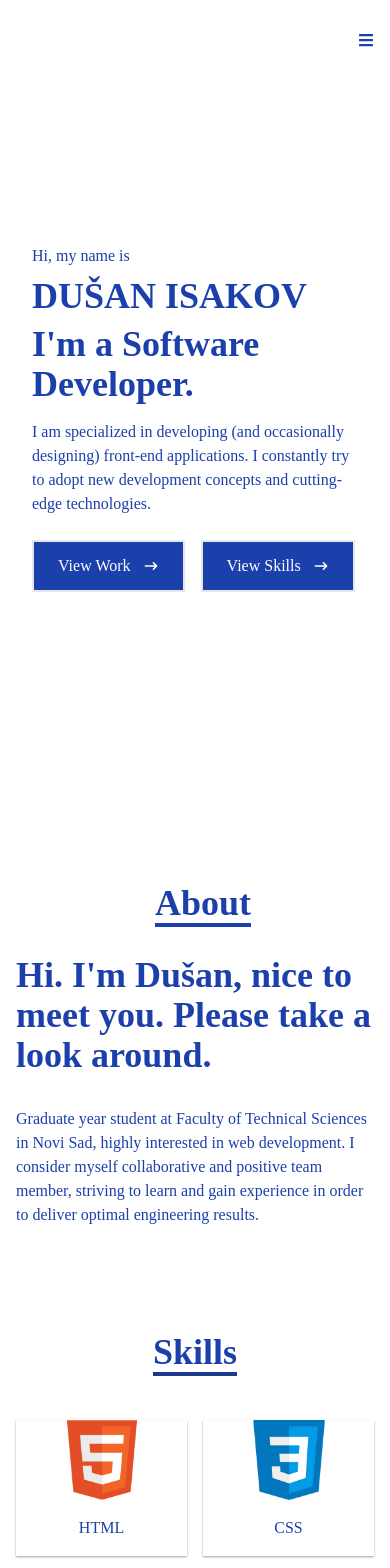
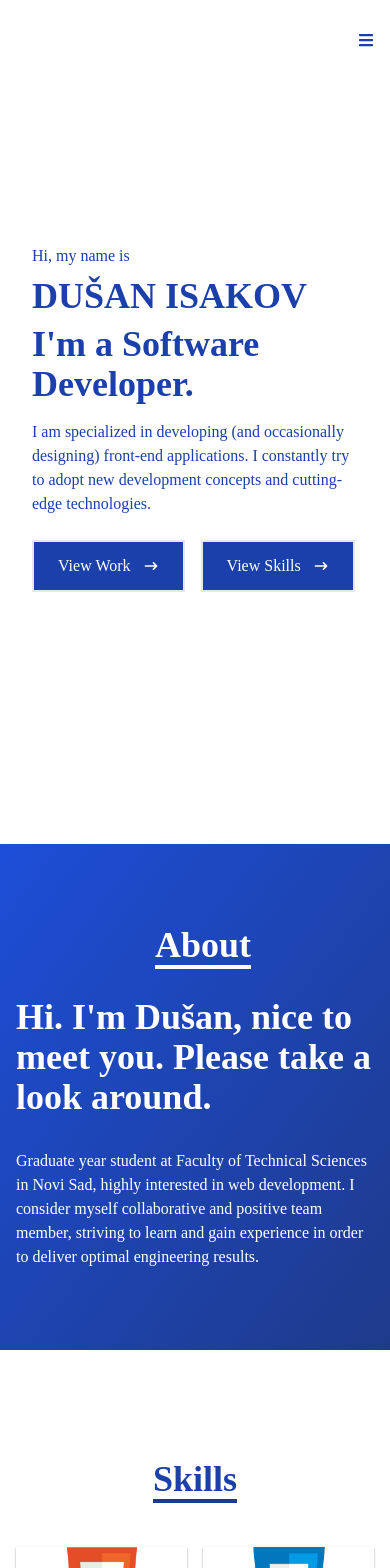
Before and after one commit to dusanisakov97/portfolio, a React (Create React App) app: page / in a window 390 px wide. Shown: the top 1568 px of the page. Built offline with nearby package versions, Linux system fonts and the light colour scheme.

Commit message:
responsiveness fix

```diff
--- a/src/components/About.jsx
+++ b/src/components/About.jsx
@@ -2,11 +2,14 @@ import React from "react";
 
 const About = () => {
   return (
-    <div name="about" className="w-full h-[50vh] bg-[white] text-[#1b3fab]">
+    <div
+      name="about"
+      className="w-full h-[60vh] bg-gradient-to-br from-blue-700 to-blue-900 text-white"
+    >
       <div className="flex flex-col justify-center items-center w-full h-full">
         <div className="max-w-[1000px] w-full grid gap-8">
           <div className="text-center pb-8 pl-4">
-            <p className="text-4xl text-left font-bold inline border-b-4 border-[#1b3fab] m-4">
+            <p className="text-4xl text-left font-bold inline border-b-4 border-white m-4">
               About
             </p>
           </div>
--- a/src/components/Contact.jsx
+++ b/src/components/Contact.jsx
@@ -4,7 +4,7 @@ const Contact = () => {
   return (
     <div
       name="contact"
-      className="w-full h-screen bg-blue-900 flex justify-center items-center p-4"
+      className="w-full h-screen bg-gradient-to-br from-blue-700 to-blue-900 flex justify-center items-center p-4"
     >
       <form
         method="POST"
--- a/src/components/Navbar.jsx
+++ b/src/components/Navbar.jsx
@@ -56,7 +56,7 @@ const Navbar = () => {
         className={
           !nav
             ? "hidden"
-            : "absolute top-0 left-0 w-full h-screen bg-[#0a192f] flex flex-col justify-center items-center"
+            : "absolute top-0 left-0 w-full h-screen bg-white flex flex-col justify-center items-center"
         }
       >
         <li className="py-6 text-4xl">
--- a/src/components/Skills.jsx
+++ b/src/components/Skills.jsx
@@ -11,7 +11,7 @@ import Java from "../assets/javaimg.jpg";
 
 const Skills = () => {
   return (
-    <div name="skills" className="w-full h-screen bg-[white] text-[#1b3fab]">
+    <div name="skills" className="w-full h-[110vh] bg-[white] text-[#1b3fab]">
       {/* Container */}
       <div className="max-w-[1000px] mx-auto p-4 flex flex-col justify-center w-full h-full">
         <div className="text-center mb-4">
--- a/src/components/Work.jsx
+++ b/src/components/Work.jsx
@@ -8,7 +8,7 @@ const Work = () => {
 
   return (
     <div name="work" className="w-full md:h-[75vh] text-[#1b3fab]] bg-[#fff]">
-      <div className="max-w-[1000px] mx-auto p-4 flex flex-col justify-center w-full h-full">
+      <div className="max-w-[1000px] mx-auto p-4 flex flex-col justify-center w-full">
         <div className="pb-8 text-center mb-4">
           <p className="text-4xl font-bold inline border-b-4 text-[#1b3fab] border-blue-900">
             Work
```
